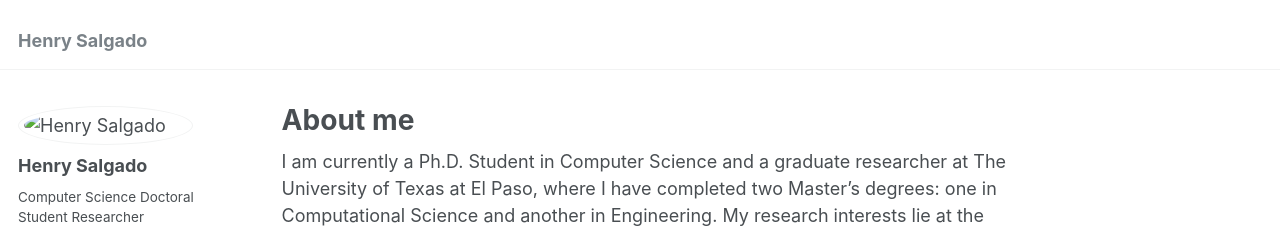
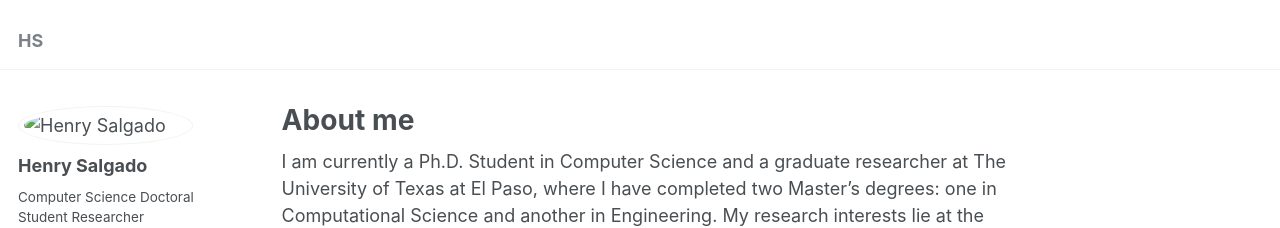
Before and after one commit to eigenhenry/eigenhenry.github.io, a Jekyll site: the page built from _pages/about.md, in a window 1280 px wide. Shown: the top 228 px of the page. Built offline with Jekyll 4.4.1, drawn with Linux system fonts in a browser that asks for light colours; some web fonts are replaced.

Commit message:
Update _config.yml

```diff
--- a/_config.yml
+++ b/_config.yml
@@ -8,7 +8,7 @@
 
 # Basic Site Settings
 locale                   : "en-US"
-title                    : "Henry Salgado"
+title                    : "HS"
 title_separator          : "-"
 name                     : &name "Henry S"
 description              : &description "Doctoral Student at UT - El Paso"
@@ -28,7 +28,7 @@
   location         : "Texas"
   employer         : "University of Texas at El Paso"
   uri              : # URL
-  email            : "{hsalgado{@}miners.utep.edu}"
+  email            : "hsalgado@miners.utep.edu"
 
   # Academic websites
   arxiv            : # URL - Update with the correct link to your profile
```
